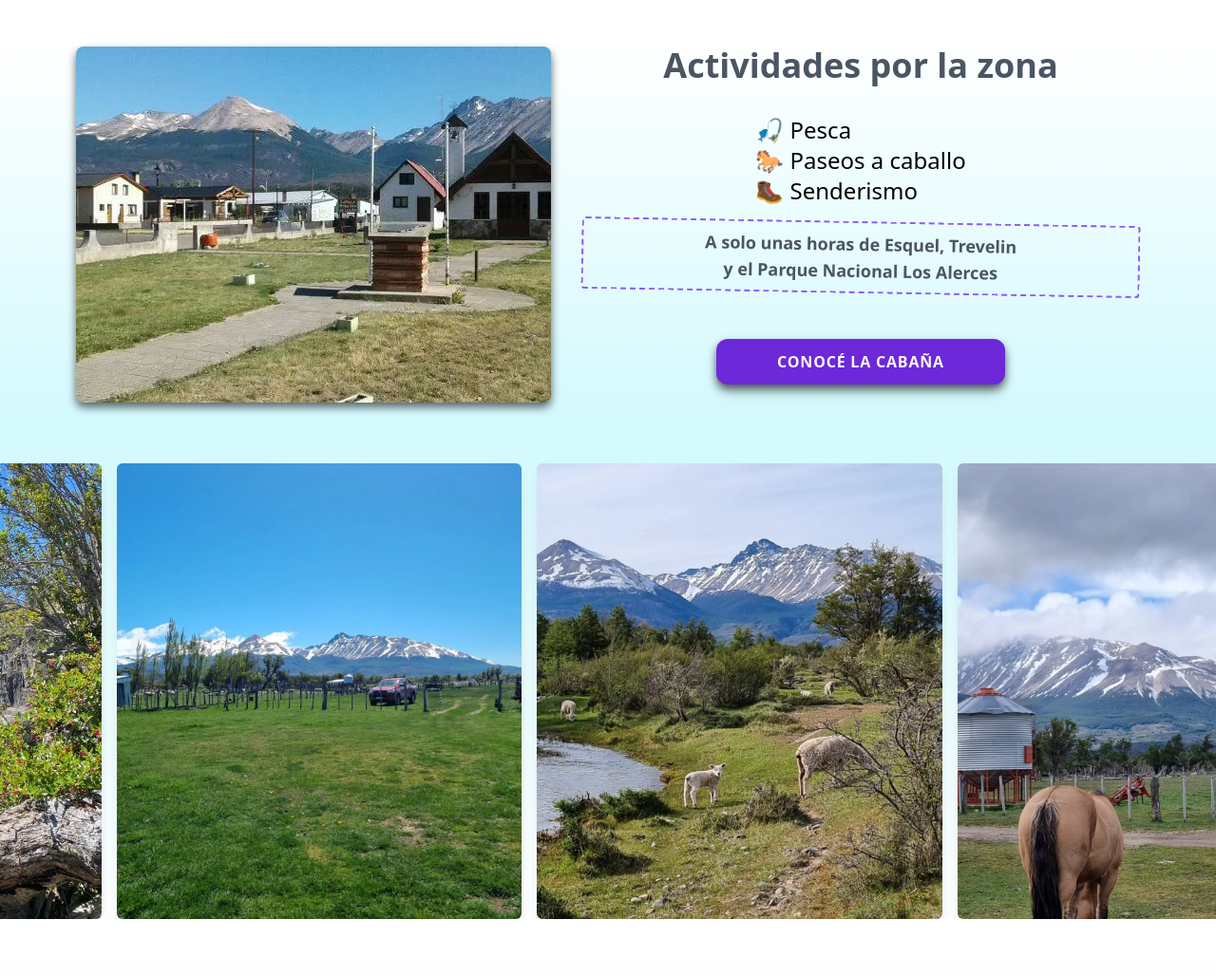
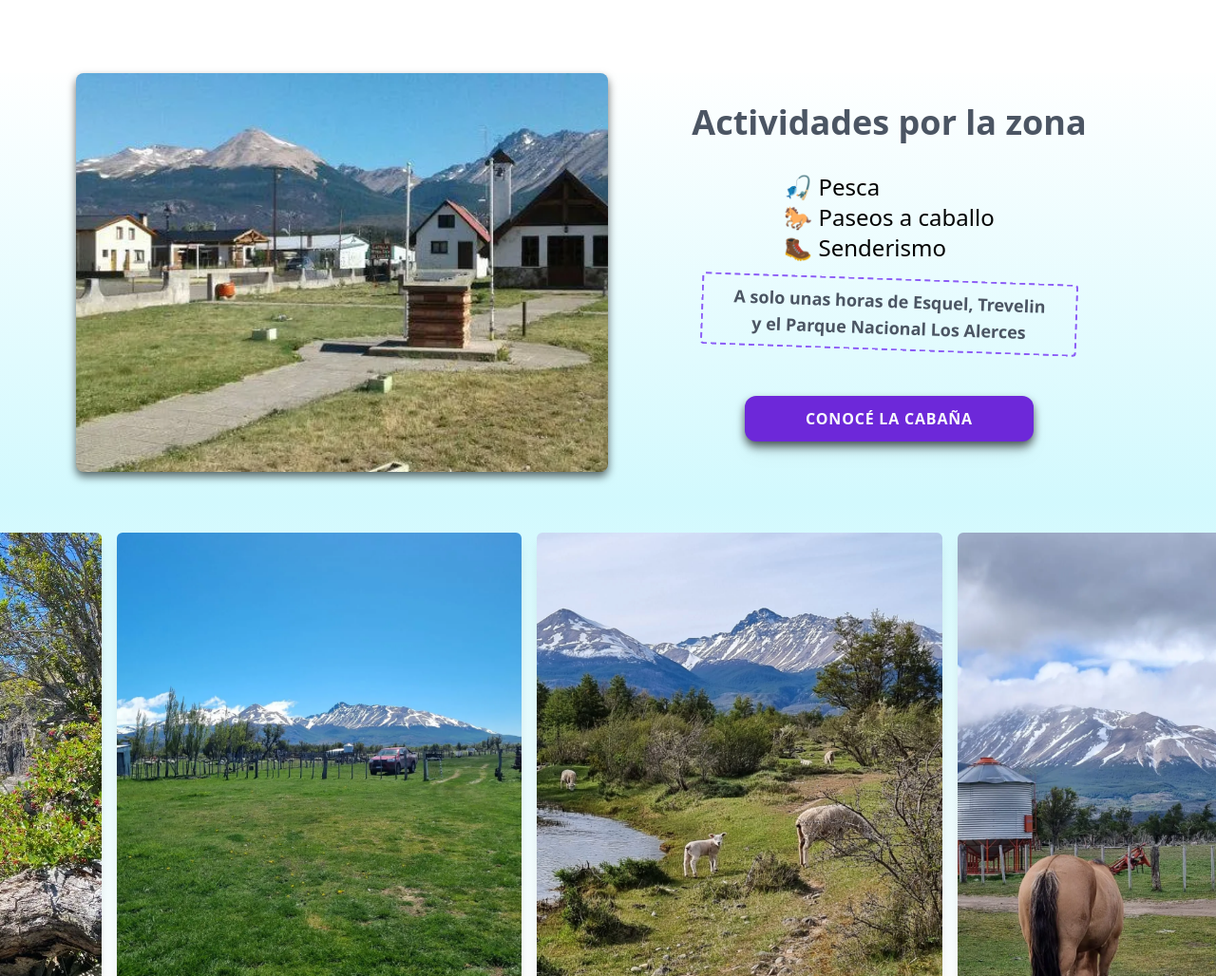
Before and after one commit to AgustinaMartinez/andesita, an Astro site: page / in a window 1280 px wide. Shown: the part 1063-2091 px from the top of the page at 95% size. Built offline with nearby package versions, Linux system fonts and the light colour scheme; Astro itself is replaced by a stand-in of ours; no server answers.

Commit message:
change image size

```diff
--- a/src/components/sections/About.astro
+++ b/src/components/sections/About.astro
@@ -4,7 +4,7 @@
 
 <section class="px-8 md:px-24 md:py-20 lg:p-20">
   <h1 id="about" class="custom-title my-6 md:my-0">Sobre nosotros</h1>
-  <p class="custom-text">
+  <p class="custom-text w-fill md:w-full lg:w-[80%]">
     En Las Pampas, un rincón mágico de la cordillera chubutense, levantamos
     nuestra cabaña con amor y ganas de compartir este pedacito de Patagonia.
     Acá, entre montañas, valles verdes y cielos estrellados, te invitamos a
--- a/src/components/sections/Activities.astro
+++ b/src/components/sections/Activities.astro
@@ -1,7 +1,3 @@
----
-
----
-
 <section
   class="px-8 py-10 md:px-24 md:py-0 md:pb-6 lg:px-20 lg:py-0 lg:pb-8 md:mb-0 lg:mb-0 bg-gradient-to-t from-cyan-200/50 to-cyan-50/5"
 >
@@ -11,9 +7,9 @@
     <img
       src="/images/las_pampas.webp"
       alt="Río Pampa cerca de Cabaña Andesita para pesca con mosca"
-      class="w-[500px] md:w-[600px] lg:w-[500px] aspect-[4/3] object-cover rounded-lg custom-shadow h-full"
+      class="w-full md:w-[550px] lg:w-1/2 aspect-[4/3] object-cover rounded-lg custom-shadow h-auto"
     />
-    <div class="flex flex-col items-center gap-4 h-full w-full">
+    <div class="flex flex-col items-center gap-4">
       <h1 id="services" class="custom-title mb-4">Actividades por la zona</h1>
       <ul>
         <li class="font-medium text-2xl">🎣 Pesca</li>
@@ -21,7 +17,7 @@
         <li class="font-medium text-2xl">🥾 Senderismo</li>
       </ul>
       <h2
-        class="text-sm md:text-lg font-extrabold text-gray-600 text-center text-balance p-2 sm:mb-0 md:mb-4 lg:mb-8 border-2 border-violet-500 border-dashed rounded rotate-1"
+        class="text-sm md:text-lg font-extrabold text-gray-600 text-center text-balance w-full md:w-full lg:w-[75%] py-2 px-4 sm:mb-0 md:mb-4 lg:mb-8 border-2 border-violet-500 border-dashed rounded rotate-2"
       >
         A solo unas horas de Esquel, Trevelin y el Parque Nacional Los Alerces
       </h2>
```
